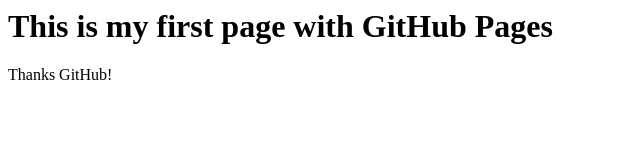
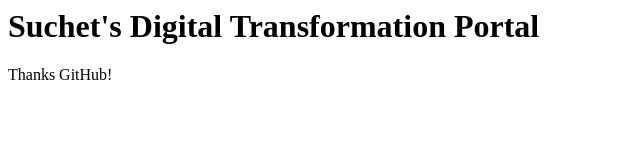
Before and after one commit to suchetgitty/Suchi-MIT, a plain HTML site: page index.html in a window 1280 px wide. Shown: the whole page, without its empty margins (0-640 px from the left). Drawn offline with Linux system fonts and the light colour scheme.

Commit message:
Update2 index.html

```diff
--- a/index.html
+++ b/index.html
@@ -1,4 +1,4 @@
 <html>
-<h1> This is my first page with GitHub Pages </h1>
+<h1> Suchet's Digital Transformation Portal </h1>
 <p>Thanks GitHub!</p>
 </html>
```
